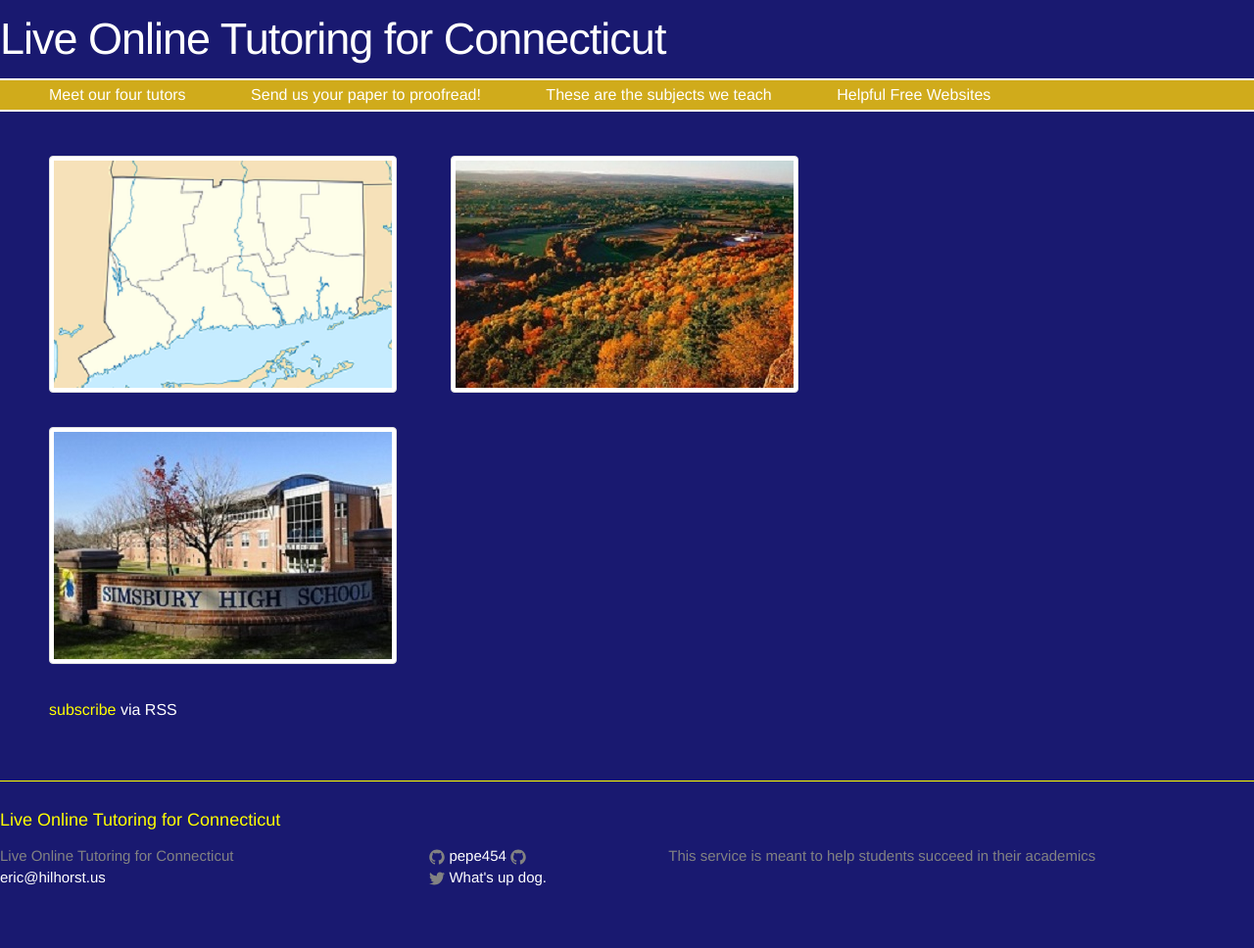
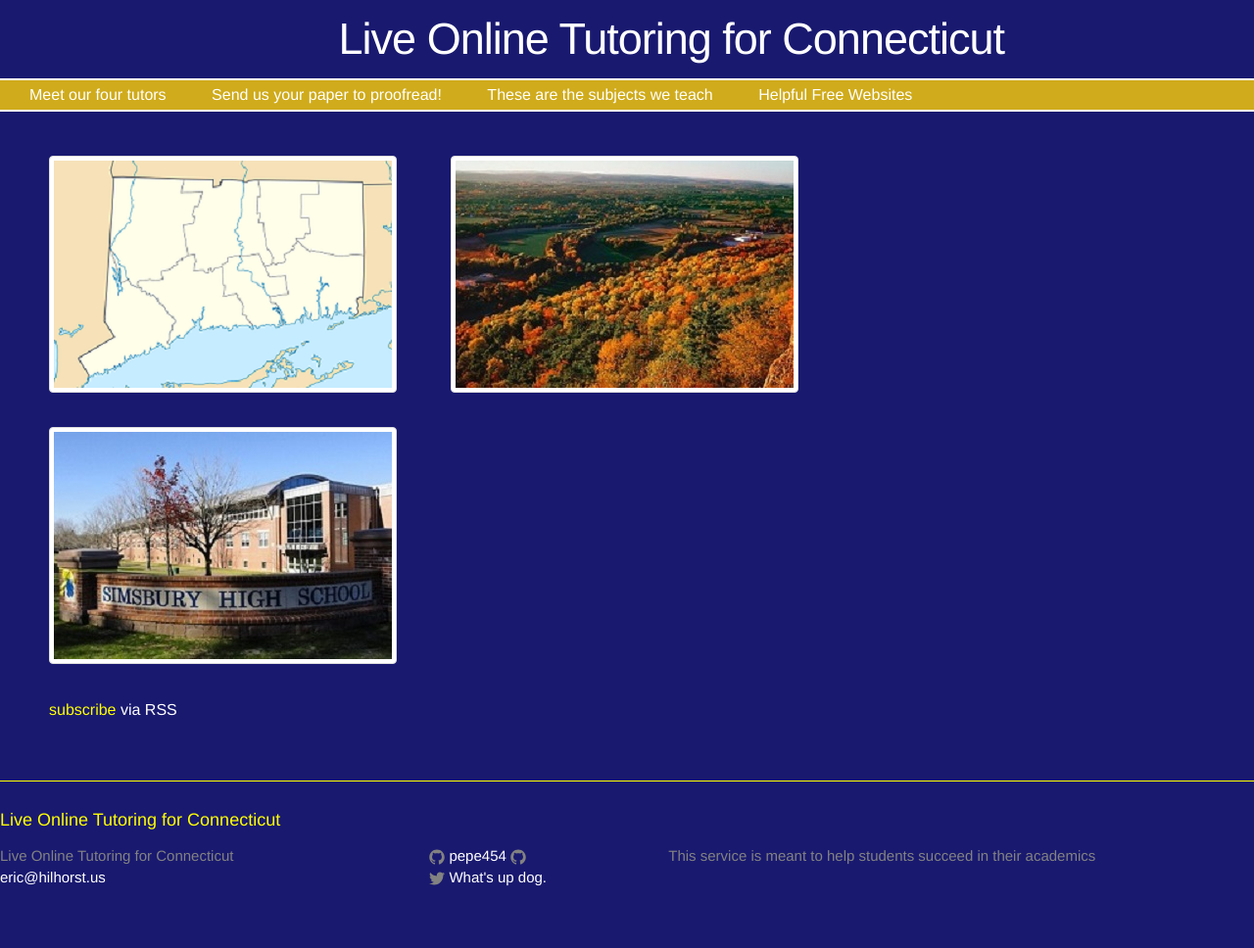
Before and after one commit to pepe454/pepe454.github.io, a Jekyll site: the page built from index.html, in a window 1280 px wide. Shown: the whole page at 98% size. Built offline with Jekyll 4.4.1, drawn with Linux system fonts in a browser that asks for light colours.

Commit message:
Update _layout.scss

```diff
--- a/_sass/_layout.scss
+++ b/_sass/_layout.scss
@@ -14,7 +14,7 @@
     line-height: 80px;
     letter-spacing: -1px;
     color: white;
-    margin: auto;
+    margin-left: 27%;
     @include media-query($on-palm) {
       margin-left: 0%;
       text-align: left;
@@ -35,8 +35,8 @@
 
 
     .page-link {
-        margin-left: 50px;
-        margin-right: -30px;
+        display: inline-block;
+        margin-left: 30px;
         color: white;
         line-height: $base-line-height;
 
```
